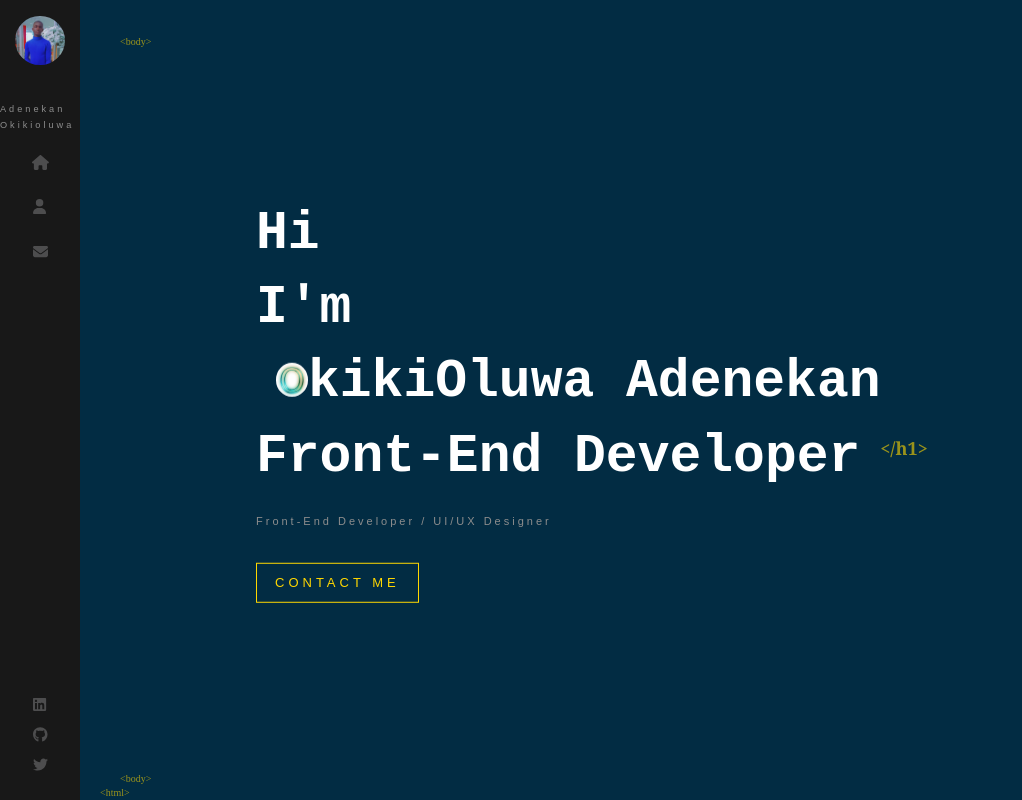
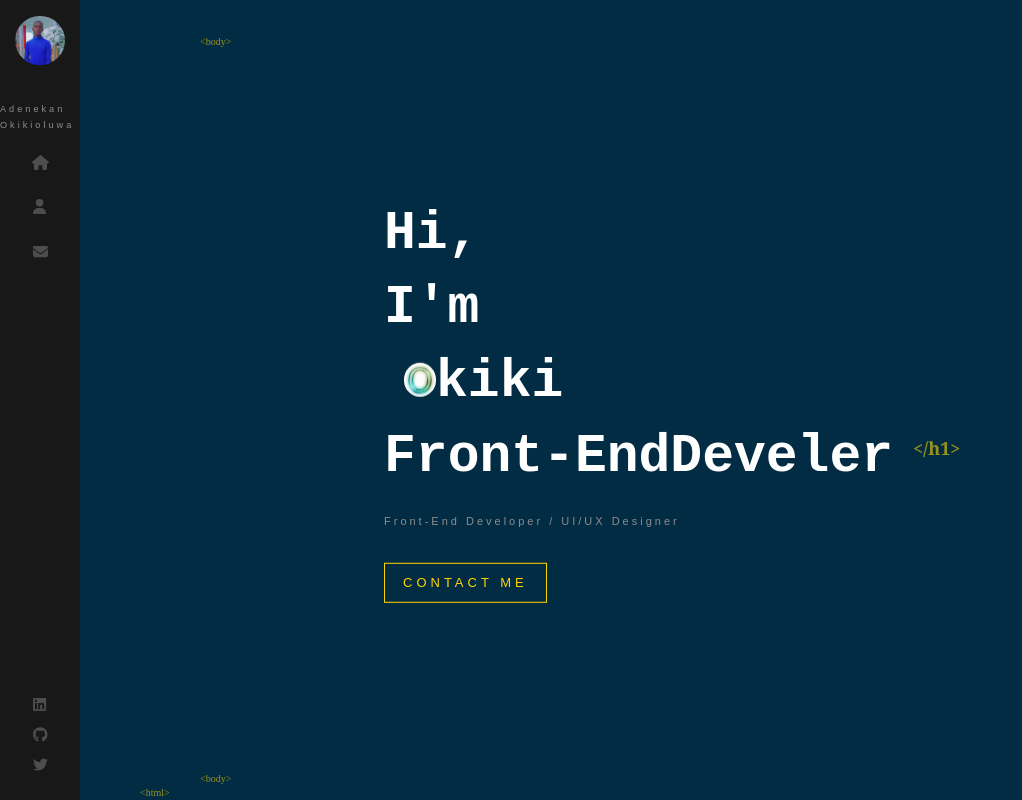
Before and after one commit to OA2302/My-react-Portfolio, a React (Create React App) app: page / in a window 1280 px wide. Shown: the whole page, without its empty margins (0-1022 px from the left). Built offline with nearby package versions, Linux system fonts and the light colour scheme.

Commit message:
first commit

```diff
--- /dev/null
+++ b/src/components/AnimatedLetters/Index.js
@@ -0,0 +1,18 @@
+import React from 'react'
+import './Index.scss'
+
+const AnimatedLetter = ({letterClass, strArray, idx }) => {
+  return (
+    <span>
+      {
+       strArray.map((char, i) =>(
+            <span key={char + 1} className={`${letterClass}_${i + idx}`}>
+              {char}
+            </span>
+       ))
+      }
+      </span>
+  )
+};
+
+export default AnimatedLetter
--- /dev/null
+++ b/src/components/AnimatedLetters/Index.scss
@@ -0,0 +1,22 @@
+.text-animate {
+    display: inline-block;
+    opacity: 0;
+    animation: BoubncIn 1s 1s;
+    animation-fill-mode: forwards;
+    min-width: 10px;
+}
+ .text-animate-hover {
+        min-width: 10px;
+        display: inline-block;
+        animation-fill-mode: both;
+        &:hover {
+            animation: rubberBand 1s;
+            color: #ffd700;
+        }
+        }
+
+    @for $i from 1 through 35 {
+        .text-animate._#{$i} {
+            animation-delay: #{$i / 10}s;
+        }
+    }
--- a/src/components/Home/Home.scss
+++ b/src/components/Home/Home.scss
@@ -3,7 +3,7 @@
     .text-zone {
         position: absolute;
         top: 50%;
-        left: 20%;
+        left: 30%;
         transform: translateY(-50%);
     }
 
--- a/src/components/Home/Index.js
+++ b/src/components/Home/Index.js
@@ -1,20 +1,49 @@
-import React from 'react';
+import {useEffect, useState} from 'react';
 import Logo from '../../assets/images/OIP.jpeg';
 import { Link } from 'react-router-dom';
 import './Home.scss';
+import AnimatedLetter from '../AnimatedLetters/Index';
+import Logos from './Logo/Logo';
 
 const Home = () => {
+  const [letterClass, setLetterClass] =useState('text-animate')
+  const nameArray = ['k','i','k','i'];
+  const jobArray = ['F','r','o','n','t','-','E','n','d','','D','e','v','e','l','e','r',];
+  const hi = ['H', 'i', ','];
+  const im = ["I","'m"]
+ /* useEffect(() => {
+    return setTimeout (() => {
+      setLetterClass('text-animate-hover')
+    }, 4000 )
+  }, [] );*/
   return (
     <div className="conatainer home-page">
         <div className="text-zone">
-            <h1>Hi <br/> I'm <br/>
-            <img src={Logo} alt='developer'/>kikiOluwa Adenekan
+            <h1>
+            <AnimatedLetter letterClass={letterClass}
+             strArray={hi}
+             idx={12}
+             />
+              <br/>
+              <AnimatedLetter letterClass={letterClass}
+             strArray={im}
+             idx={16}
+             />
+               <br/>
+            <img src={Logo} alt='developer'/>
+            <AnimatedLetter letterClass={letterClass}
+             strArray={nameArray}
+             idx={16}
+             />
             <br/>
-            Front-End Developer
+            <AnimatedLetter letterClass={letterClass}
+             strArray={jobArray}
+             idx={22} />
             </h1>
             <h2>Front-End Developer / UI/UX Designer  </h2>
                 <Link className='flat-bottom'>CONTACT ME</Link>
         </div>
+        <Logos />
     </div>
 
   )
--- /dev/null
+++ b/src/components/Home/Logo/Logo.js
@@ -0,0 +1,33 @@
+import React, { useRef } from 'react'
+import LogoS from '../../../assets/images/OIP.jpeg'
+import './Logo.scss'
+
+const Logos = () => {
+    const bgRef = useRef();
+    const outlineLogoRef = useRef();
+    const solidLogoRef = useRef();
+  return (
+    <div className='logo-container' ref={bgRef}>
+        <img className='solid-logo' src={LogoS} alt='S'/>
+        <svg
+        width='559pt'
+        height='897pt'
+        version='1.0'
+        viewBox='0 0 559 897'
+        xmlns='http://www./w3.orgg/2000/svg'
+        >
+            <g
+            className='svg-container'
+            transform='translate(0 457) scale=(.1 -.1)'
+            fill='none'
+            >
+            <path
+            d='n2930 4560c-344-16-623-85-915-228-231-144-406-241-600-436-61-60-145-'
+            />
+            </g>
+        </svg>
+    </div>
+  )
+}
+
+export default Logos
--- /dev/null
+++ b/src/components/Home/Logo/Logo.scss
@@ -0,0 +1,36 @@
+.logo-container {
+    z-index: 0;
+    width: 400px;
+    height: 609px;
+    position: absolute;
+    top: 0;
+    right: 15%;
+    bottom: 0;
+    left: auto;
+    margin: auto;
+    opacity: 0;
+
+    svg {
+        width: 100%;
+        height: auto;
+        bottom: 0;
+        transform: rotateZ(30deg) !important;
+    }
+    .solid-logo {
+        position: absolute;
+        top: auto;
+        right: auto;
+        bottom: auto;
+        left: 0;
+        margin: auto;
+        width: 100%;
+        opacity: 0;
+        transform: rotateZ(30deg);
+        z-index: 1;
+    }
+}
+
+.svg-container {
+    stroke: #ffd700;
+    stroke-width: 10;
+}
--- a/src/components/layout/Index.scss
+++ b/src/components/layout/Index.scss
@@ -14,13 +14,13 @@
     opacity: 0.6;
     position: absolute;
     bottom: 0;
-    left: 120px;
+    left: 200px;
     font-size: 10px;
     font-family: 'Ubuntu-Medium';
 }
 
 .bottom-tag-html {
-    margin-left: -20px;
+    margin-left: -60px;
 }
 
 .container {
```
